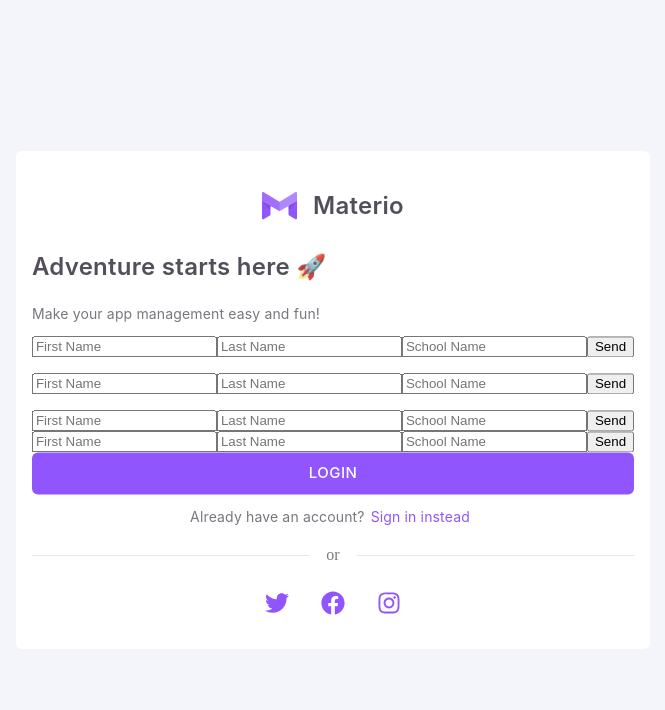
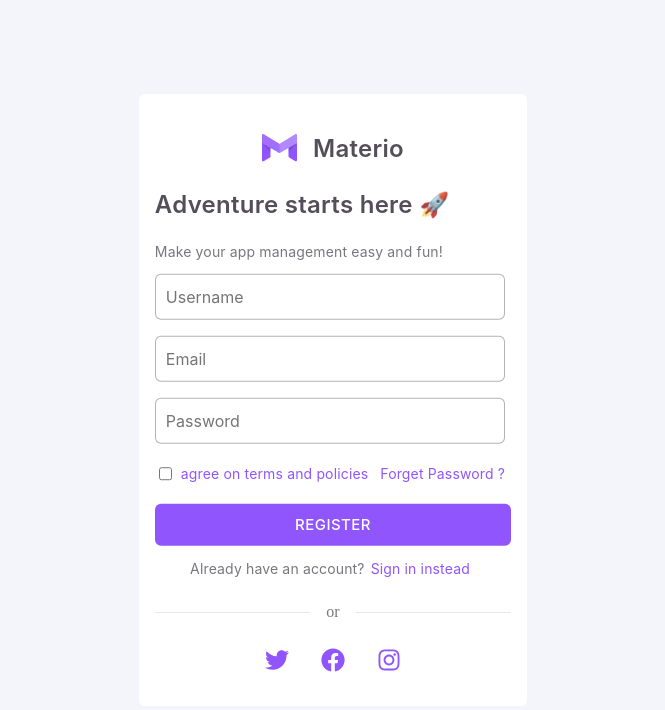
Before and after one commit to kaleabd/yeneta-mern-bootcamp, a React (Vite) app in the folder materio/: page /register in a window 1280 px wide. Shown: the top 710 px of the page, without its empty margins (307-972 px from the left). Built offline with nearby package versions, Linux system fonts and the light colour scheme.

Commit message:
integrating react-form to the input forms

```diff
--- a/materio/src/components/Input/Input.jsx
+++ b/materio/src/components/Input/Input.jsx
@@ -1,96 +1,135 @@
-import React from "react";
+import React, { useState } from "react";
+import { FaEye, FaEyeSlash } from "react-icons/fa";
+import { useForm } from "react-hook-form";
 import "./Input.css";
-// import { FaEye, FaEyeSlash } from "react-icons/fa";
-import { useForm } from "react-hook-form";
 
-
-
-const Input = () => {
-
+const Input = ({ type, placeholder, handleChange, checkboxContent }) => {
   const {
     register,
     handleSubmit,
     watch,
     formState: { errors },
-  } = useForm()
+  } = useForm();
 
-  const onSubmit = (data) => console.log(data)
+  const [showPassword, setShowPassword] = useState(false);
+  const [checked, setChecked] = useState(false);
 
-  console.log(watch("firstName"))
-  console.log(watch("lastName"))
-  console.log(watch("schoolName"))
-  console.log(errors.schoolName)
+  const toggleShowPassword = () => {
+    setShowPassword(!showPassword);
+  };
+
+  const onSubmit = (data) => {
+    console.log(data);
+  };
 
   return (
     <form onSubmit={handleSubmit(onSubmit)}>
-      <input type="text" placeholder="First Name" {...register("firstName")} />
-      <input type="text" placeholder="Last Name" {...register("lastName")}/>
-      <input type="text" placeholder="School Name" {...register("schoolName", { required: true })} />
-      {errors.schoolName && <span>This field is required</span>}
-      <button type="submit">Send</button>
+      {type === "password" ? (
+        <div className="password-container">
+          <input
+            type={showPassword ? "text" : "password"}
+            placeholder={placeholder}
+            {...register("password", { required: true })}
+            className="input password"
+          />
+          {errors.password && <span>This field is required</span>}
+          <div className="showpassword">
+            {showPassword ? (
+              <FaEyeSlash onClick={toggleShowPassword} />
+            ) : (
+              <FaEye onClick={toggleShowPassword} />
+            )}
+          </div>
+        </div>
+      ) : type === "checkbox" ? (
+        <div className="checkbox-container">
+          <input
+            type="checkbox"
+            name="checked"
+            checked={checked}
+            onChange={(e) => setChecked(e.target.checked)}
+            {...register("checked")}
+          />
+          <p className="checkbox-content">{checkboxContent}</p>
+        </div>
+      ) : (
+        <input
+          type={type}
+          placeholder={placeholder}
+          {...register("text")}
+          className="input"
+        />
+      )}
+      <button type="submit">Submit</button>
     </form>
-  )
+  );
+};
+
+export default Input;
 
 
 
+/*
+
+import React, { useState } from "react";
+import "./Input.css";
+import { FaEye, FaEyeSlash } from "react-icons/fa";
+
+const Input = ({ type, placeholder, handleChange,checkboxContent }) => {
+  const [showPassword, setShowPassword] = useState(false);
+  const [isChecked, setIsChecked] = useState(false);
+
+  const toggleShowPassword = () => {
+    setShowPassword(!showPassword);
+  };
+  const handleCheckboxChange = (e) => {
+    setIsChecked(e.target.checked);
+  };
 
 
 
-
-
-
-  // const [showPassword, setShowPassword] = useState(false);
-  // const [isChecked, setIsChecked] = useState(false);
-
-  // const toggleShowPassword = () => {
-  //   setShowPassword(!showPassword);
-  // };
-  // const handleCheckboxChange = (e) => {
-  //   setIsChecked(e.target.checked);
-  // };
-
-
-  // return (
-  //   <div>
-  //     {type === "password" ? (
-  //       <div className="password-container">
-  //         <input
-  //           type={showPassword ? "text" : "password"}
-  //           placeholder={placeholder}
-  //           onChange={(val) => handleChange(val)}
-  //           className="input password"
-  //         />
-  //         <div className="showpassword">
-  //           {showPassword ? (
-  //             <FaEye onClick={toggleShowPassword} />
-  //           ) : (
-  //             <FaEyeSlash onClick={toggleShowPassword} />
-  //           )}
-  //         </div>
-  //       </div>
-  //     ) : type === "checkbox" ? (
-  //       <div className="checkbox-container">
-  //         <input
-  //           type={type}
-  //           checked={isChecked}
-  //           onChange={(val) => {
-  //             handleCheckboxChange(val);
-  //             handleChange(val);
-  //           }}
-  //           className="checkbox-input"
-  //         />
-  //         <p className="checkbox-content">{checkboxContent}</p>
-  //       </div>
-  //     ) : (
-  //       <input
-  //         type={type}
-  //         placeholder={placeholder}
-  //         onChange={(val) => handleChange(val)}
-  //         className="input"
-  //       />
-  //     )}
-  //   </div>
-  // );
+  return (
+    <div>
+      {type === "password" ? (
+        <div className="password-container">
+          <input
+            type={showPassword ? "text" : "password"}
+            placeholder={placeholder}
+            onChange={(val) => handleChange(val)}
+            className="input password"
+          />
+          <div className="showpassword">
+            {showPassword ? (
+              <FaEye onClick={toggleShowPassword} />
+            ) : (
+              <FaEyeSlash onClick={toggleShowPassword} />
+            )}
+          </div>
+        </div>
+      ) : type === "checkbox" ? (
+        <div className="checkbox-container">
+          <input
+            type={type}
+            checked={isChecked}
+            onChange={(val) => {
+              handleCheckboxChange(val);
+              handleChange(val);
+            }}
+            className="checkbox-input"
+          />
+          <p className="checkbox-content">{checkboxContent}</p>
+        </div>
+      ) : (
+        <input
+          type={type}
+          placeholder={placeholder}
+          onChange={(val) => handleChange(val)}
+          className="input"
+        />
+      )}
+    </div>
+  );
 };
 
 export default Input;
+*/
--- a/materio/src/pages/Login/Login.css
+++ b/materio/src/pages/Login/Login.css
@@ -56,3 +56,27 @@ body{
     padding: 0;
     box-sizing: border-box;
   }
+
+  .btn-style{
+    border: none;
+    background-color: none;
+  }
+
+  .input {
+    color: rgba(58, 53, 65, 0.87);
+    font-size: 16px;
+    font-family: Inter;
+    font-weight: 400;
+    border: 1px solid rgba(58, 53, 65, 0.38);
+    border-radius: 6px;
+    margin: 0;
+    padding: 12px 10px;
+    outline: none;
+    width: 92%;
+  }
+
+  .input-form{
+    display: flex;
+    flex-direction: column;
+    gap: 1.2rem;
+  }
--- a/materio/src/pages/Login/Login.jsx
+++ b/materio/src/pages/Login/Login.jsx
@@ -12,8 +12,14 @@ import SocialMediaIconsList from "../../components/SocialMediaIconsList/SocialMe
 
 const Login = () => {
 
+  const {
+    register,
+    handleSubmit,
+    watch,
+    formState: { errors },
+  } = useForm();
 
-
+  const onSubmit = data => console.log(data);
 
   return (
     <div className="login-container">
@@ -29,34 +35,33 @@ const Login = () => {
             Please sign-in to your account and start the adventure
           </SubTitle>
         </div>
+        <form onSubmit={handleSubmit(onSubmit)} className="input-form">
           <div className="input-container">
-          <Input
-            type="text"
-            placeholder="Email"
-            handleChange={(val) => console.log(val.target.value)}
-          />
-          <Input
-            type="password"
-            placeholder="Password"
-            handleChange={(val) => console.log(val.target.value)}
+            <input type="text" placeholder="Email" {...register("email")} className="input"/>
+            <input type="password" placeholder="Password" {...register("password")} className="input"/>
+
+
+          </div>
+
+          <div className="flex align-items-center justify-content-between">
+            <div className="checkbox-container">
+              <input type="checkbox" {...register("checkbox")}/>
+              <ClickableText
+              label="Remember me"
+              onClick={() => console.log("remember me")}
               />
             </div>
-        <div className="flex align-items-center justify-content-between">
-          <Input
-            type="checkbox"
-            handleChange={(val) => console.log(val.target.checked)}
-            checkboxContent="Remember me"
-          />
+
             <ClickableText
               label="Forget Password ?"
               onClick={() => console.log("forget password")}
             />
           </div>
-        <div>
-          <Button handleButton={() => console.log("login button clicked")}>
+          <Button handleButton={handleSubmit(onSubmit)}>
             Login
           </Button>
-        </div>
+        </form>
+
         <div className="flex justify-content-center align-items-center">
           <SubTitle>New on our platform? </SubTitle>
           <Link to="/register" state={{name: 'Kaleab Dereje'}}>
--- a/materio/src/pages/Register/Register.css
+++ b/materio/src/pages/Register/Register.css
@@ -52,3 +52,10 @@
     background-color: #3A35411F;
     width: 100%;
 }
+
+.alert{
+    color: crimson;
+}
+.success{
+    color: green;
+}
--- a/materio/src/pages/Register/Register.jsx
+++ b/materio/src/pages/Register/Register.jsx
@@ -7,12 +7,21 @@ import Input from "../../components/Input/Input";
 import Button from "../../components/Button/Button";
 import ClickableText from "../../components/ClickableText/ClickableText";
 import SocialMediaIconsList from "../../components/SocialMediaIconsList/SocialMediaIconsList";
+import { useForm } from "react-hook-form"
 import "./Register.css";
 
 const Register = () => {
+  const {
+    register,
+    handleSubmit,
+    watch,
+    formState: { errors },
+  } = useForm();
 
-  const location = useLocation()
-  console.log('location: ', location);
+  const onSubmit = data => console.log(data);
+
+  // const location = useLocation()
+  // console.log('location: ', location);
 
   return (
     <div className="register-container">
@@ -26,35 +35,34 @@ const Register = () => {
           <Title>Adventure starts here 🚀</Title>
           <SubTitle>Make your app management easy and fun!</SubTitle>
         </div>
-        <div className="input-container">
-          <Input
-            type="text"
-            placeholder="Username"
-            handleChange={(val) => console.log(val.target.value)}
-          />
-          <Input
-            type="text"
-            placeholder="Email"
-            handleChange={(val) => console.log(val.target.value)}
-          />
-          <Input
-            type="password"
-            placeholder="Password"
-            handleChange={(val) => console.log(val.target.value)}
-          />
-        </div>
-        <div className="flex align-items-center justify-content-between">
-          <Input
-            type="checkbox"
-            handleChange={(val) => console.log(val.target.checked)}
-            checkboxContent="i Agree to privacy policy & terms"
-          />
-        </div>
-        <div>
-          <Button handleButton={() => console.log("login button clicked")}>
-            Login
+        <form onSubmit={handleSubmit(onSubmit)} className="input-form">
+          <div className="input-container">
+          <input type="text" placeholder="Username" {...register("username", { required: true})} className="input"/>
+            <input type="text" placeholder="Email" {...register("email", { required: true})} className="input"/>
+            <input type="password" placeholder="Password" {...register("password", { required: true, minLength: 6})} className="input"/>
+            {errors.password?.type === 'minLength' && (
+              <p role="alert" className="alert">Minimum 6 characters</p>
+            ) }
+          </div>
+
+          <div className="flex align-items-center justify-content-between">
+            <div className="checkbox-container">
+              <input type="checkbox" {...register("checkbox")}/>
+              <ClickableText
+              label="agree on terms and policies"
+              onClick={() => console.log("agree on terms")}
+              />
+            </div>
+
+            <ClickableText
+              label="Forget Password ?"
+              onClick={() => console.log("forget password")}
+            />
+          </div>
+          <Button handleButton={handleSubmit(onSubmit)}>
+            Register
           </Button>
-        </div>
+        </form>
         <div className="flex justify-content-center align-items-center">
           <SubTitle>Already have an account?</SubTitle>
           <Link to="/">
```
Lines whose indentation alone changed are shown as unchanged.
